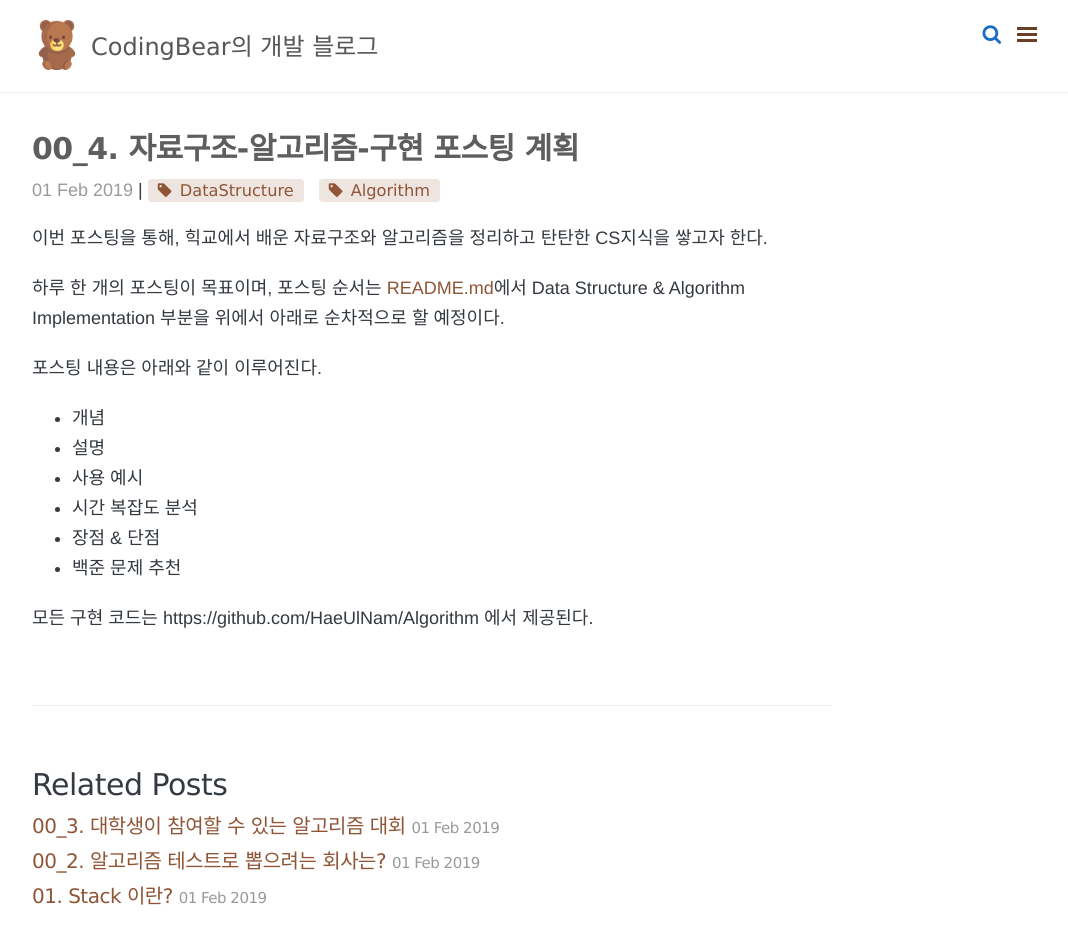
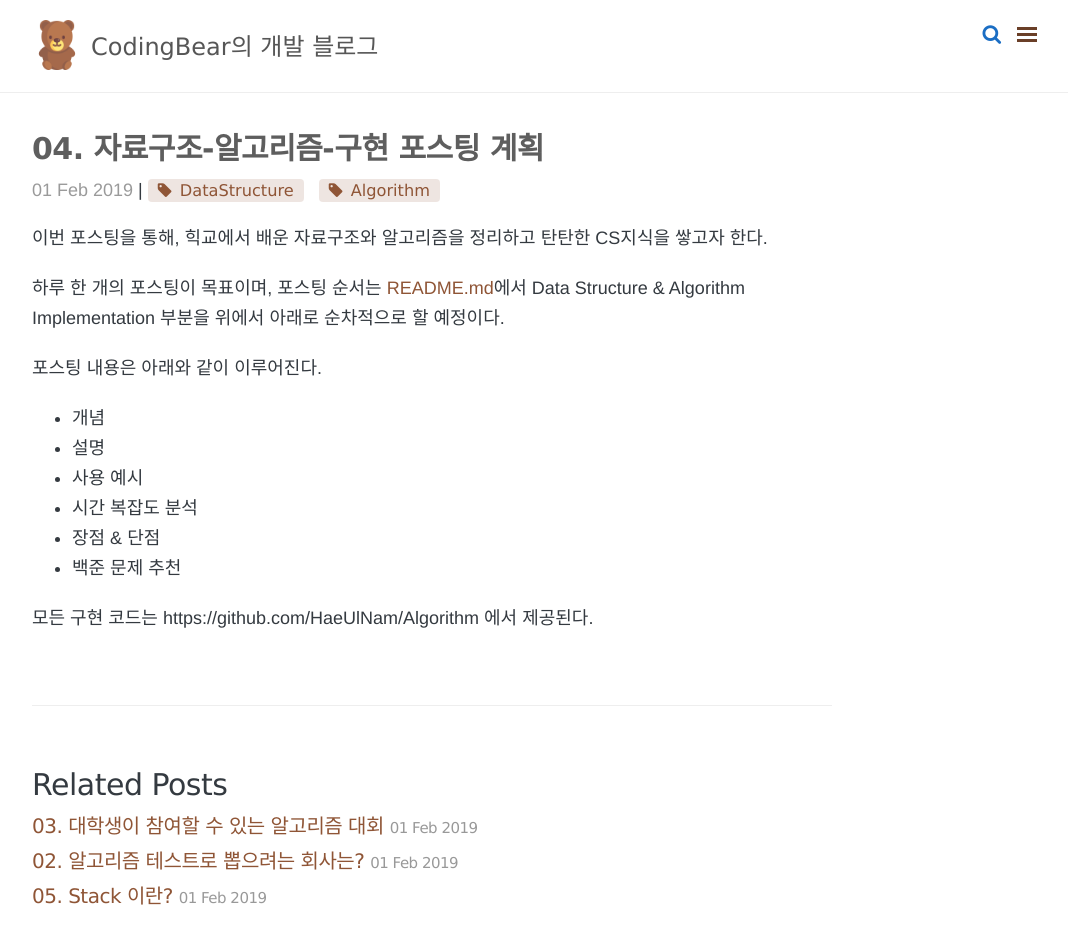
Before and after one commit to HaeUlNam/HaeUlNam.github.io, a Jekyll site: the page built from _posts/algorithm/2019-02-01-포스팅-계획.md, in a window 1280 px wide and 969 px high. Shown: the top 944 px of the window, without its empty margins (208-1276 px from the left). Built offline with Jekyll 4.4.1, drawn with Linux system fonts in a browser that asks for light colours; nearby versions of some CDN libraries; comment, search, counter and statistics services are not loaded.

Commit message:
push stack

```diff
--- a/_posts/algorithm/2019-02-01-Stack.md
+++ b/_posts/algorithm/2019-02-01-Stack.md
@@ -1,6 +1,6 @@
 ---
 layout: post
-title: 01. Stack 이란?
+title: 05. Stack 이란?
 category: 자료구조-알고리즘-구현
 permalink: /algorithm/:year/:month/:day/:title/
 tags: [DataStructure, Algorithm]
@@ -38,11 +38,10 @@ comments: true
     - <b>Underflow</b> : empty stack에 pop을 시도하는 것.
 
 3. 사용 예시
-
-- postfix notation
-- call stack
-- 문자 역순
-- character to integer
+    - postfix notation
+    - call stack
+    - 문자 역순
+    - character to integer
 <br><br>
 
 4. 시간 복잡도 분석
--- a/_posts/algorithm/2019-02-01-포스팅-계획.md
+++ b/_posts/algorithm/2019-02-01-포스팅-계획.md
@@ -1,6 +1,6 @@
 ---
 layout: post
-title: 00_4. 자료구조-알고리즘-구현 포스팅 계획
+title: 04. 자료구조-알고리즘-구현 포스팅 계획
 category: 자료구조-알고리즘-구현
 permalink: /algorithm/:year/:month/:day/:title/
 tags: [DataStructure, Algorithm]
```
Also changed, not shown: _posts/algorithm/2018-01-26-Implementation-Schedule.md (+1 -1 lines), _posts/algorithm/2019-02-01-소개-2.md (+1 -1 lines), _posts/algorithm/2019-02-01-소개-3.md (+1 -1 lines).
